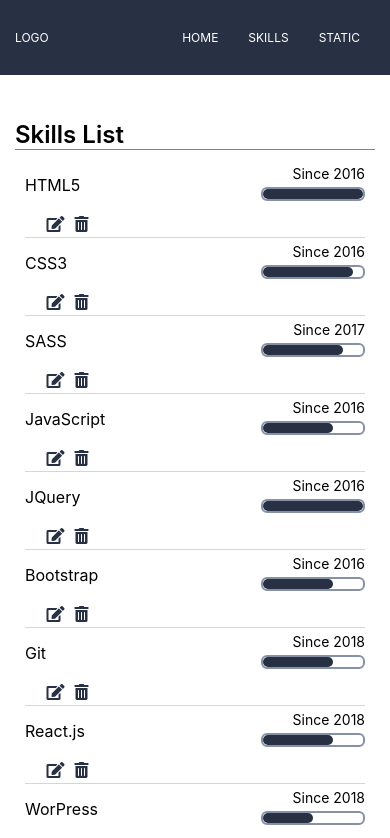
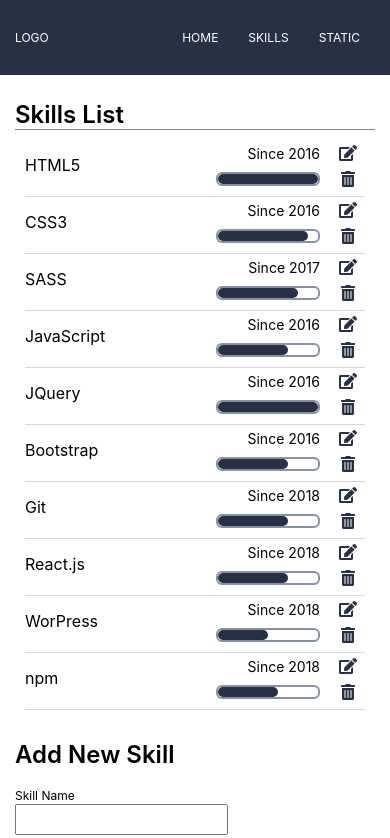
Before and after one commit to dunjamarc/candidate-skills, a React (Create React App) app: page /skills in a window 390 px wide. Shown: the top 838 px of the page. Built offline with nearby package versions, Linux system fonts and the light colour scheme; data requests are answered from the project's data file.

Commit message:
Style skills page for mobile

```diff
--- a/src/style/css/style.css
+++ b/src/style/css/style.css
@@ -183,11 +183,22 @@
 .skills .skills-list {
   order: 1;
 }
+.skills .skills-list h2 {
+  margin-top: 10px;
+}
+@media only screen and (min-width: 768px) {
+  .skills .skills-list h2 {
+    margin-top: 30px;
+  }
+}
 @media only screen and (min-width: 768px) {
   .skills .skills-list {
     width: 50%;
     float: none;
   }
+}
+.skills .skills-list .row {
+  position: relative;
 }
 .skills .skills-list .row:first-child p:nth-child(3) {
   width: 100px;
@@ -198,16 +209,44 @@
 .skills .skills-list .row p {
   width: 25%;
 }
+.skills .skills-list .row .year {
+  width: 100px;
+  margin-right: 45px;
+  margin-left: auto;
+}
 @media only screen and (min-width: 768px) {
   .skills .skills-list .row .year {
     width: 25%;
+    margin-right: 0;
+    margin-left: 0;
+  }
+}
+.skills .skills-list .row .bar {
+  margin-right: 45px;
+  margin-top: 10px;
+}
+@media only screen and (min-width: 768px) {
+  .skills .skills-list .row .bar {
+    margin-right: 0;
+    margin-top: 0;
   }
 }
 .skills .skills-list .row .cta {
   border: none;
-  height: auto;
   text-align: center;
-  width: 25%;
+  width: 10%;
+  position: absolute;
+  top: -5px;
+  right: 0;
+  display: flex;
+  flex-direction: column;
+}
+@media only screen and (min-width: 768px) {
+  .skills .skills-list .row .cta {
+    position: static;
+    display: block;
+    width: 25%;
+  }
 }
 .skills .skills-list .row .cta i {
   margin: 5px;
--- a/src/style/scss/_skills.scss
+++ b/src/style/scss/_skills.scss
@@ -10,12 +10,21 @@
     .skills-list {
         order: 1;
 
+        h2 {
+            margin-top: 10px;
+
+            @include breakpoint($tablet) {
+                margin-top: 30px;
+            }
+        }
+
         @include breakpoint($tablet) {
             width: 50%;
             float: none;
         }
 
         .row {
+            position: relative;
 
             &:first-child {
 
@@ -33,17 +42,42 @@
             }
 
             .year {
+                width: 100px;
+                margin-right: 45px;
+                margin-left: auto;
 
                 @include breakpoint($tablet) {
                     width: 25%;
+                    margin-right: 0;
+                    margin-left: 0;
+                }
+            }
+
+            .bar {
+                margin-right: 45px;
+                margin-top: 10px;
+
+                @include breakpoint($tablet) {
+                    margin-right: 0;
+                    margin-top: 0;
                 }
             }
 
             .cta {
                 border: none;
-                height: auto;
                 text-align: center;
-                width: 25%;
+                width: 10%;
+                position: absolute;
+                top: -5px;
+                right: 0;
+                display: flex;
+                flex-direction: column;
+
+                @include breakpoint($tablet) {
+                    position: static;
+                    display: block;
+                    width: 25%;
+                }
 
                 i {
                     margin: 5px;
```
Also changed, not shown: 1 other file (tests, documents, lock files or other folders).
